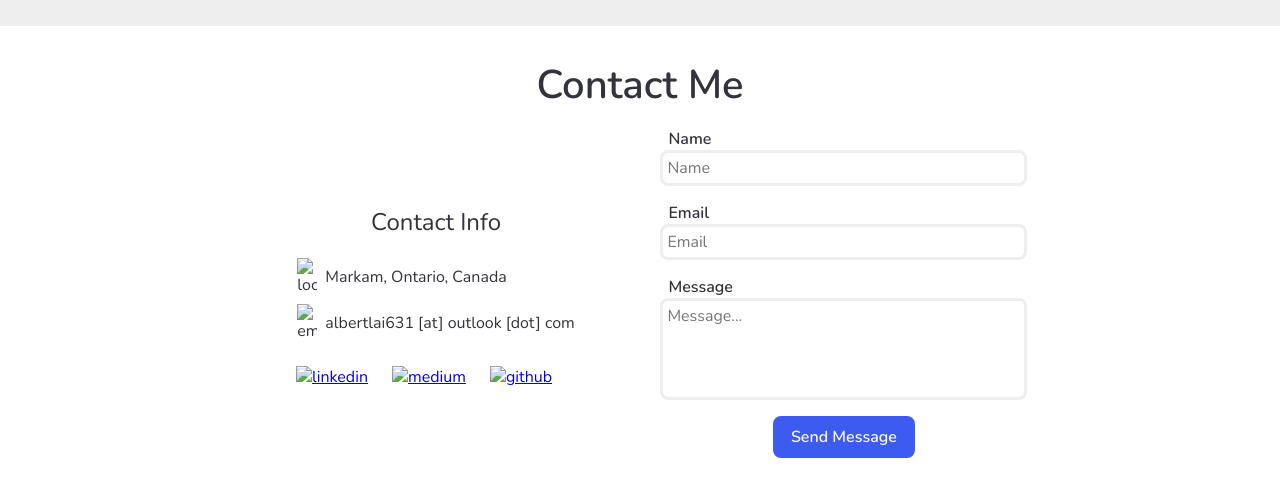
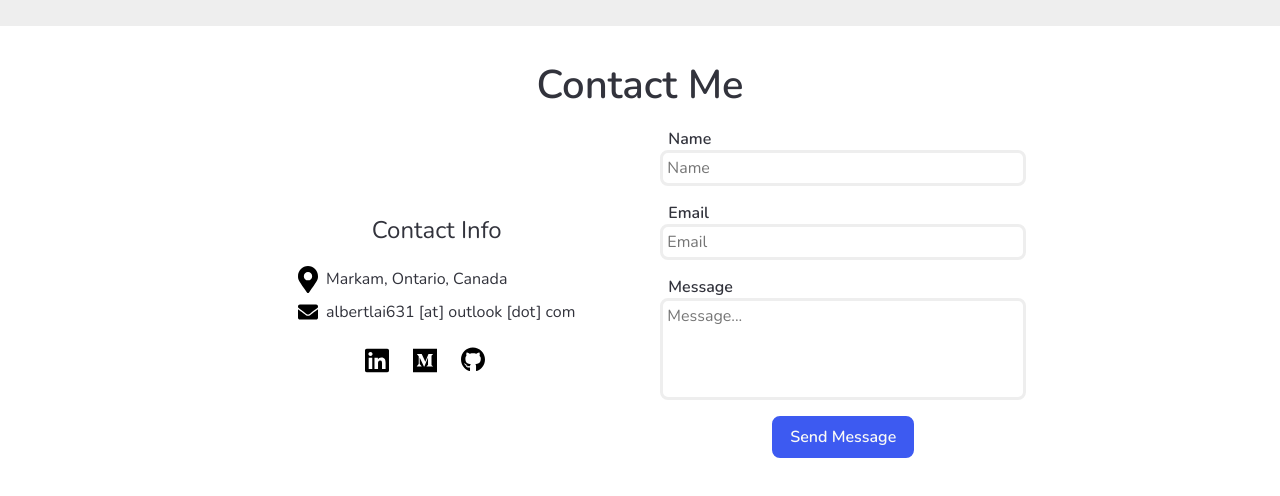
Before and after one commit to albertlai431/personal-site-v2, a plain HTML site: page index.html in a window 1280 px wide. Shown: the part 1536-2032 px from the top of the page. Drawn offline with nearby package versions, Linux system fonts and the light colour scheme.

Commit message:
fix: icon references in index.html

```diff
--- a/index.html
+++ b/index.html
@@ -21,7 +21,7 @@
         <nav class="menu">
             <a href="index.html" class="logo brand">AL</a>
             <input type="checkbox" id="menuToggle">
-            <label for="menuToggle" class="menu-icon"><img src="navbar.svg" alt="Navbar"></label>
+            <label for="menuToggle" class="menu-icon"><img src="assets/icons/navbar.svg" alt="Navbar"></label>
             <ul>
                 <li><a class="link nav-link active" href="index.html">HOME</a></li>
                 <li><a class="link nav-link" href="index.html">ABOUT</a></li>
@@ -107,16 +107,18 @@
             <div class="text">
                 <h3>Contact Info</h3>
                 <ul class="basic-contact-info">
-                    <li><img class="icon smaller" src="location.svg" alt="location">Markam, Ontario, Canada</li>
-                    <li><img class="icon smaller" src="email.svg" alt="email">albertlai631 [at] outlook [dot] com</li>
+                    <li><img class="icon smaller" src="assets/icons/location.svg" alt="location">Markam, Ontario, Canada
+                    </li>
+                    <li><img class="icon smaller" src="assets/icons/email.svg" alt="email">albertlai631 [at] outlook
+                        [dot] com</li>
                 </ul>
                 <ul class="socials">
                     <li><a href="https://www.linkedin.com/in/albert-lai-b90655171/" target="blank"><img class="icon"
-                                src="linkedin.svg" alt="linkedin"></a></li>
-                    <li><a href="https://medium.com/@albertlai631" target="blank"><img class="icon" src="medium.svg"
-                                alt="medium"></a></li>
-                    <li><a href="https://github.com/albertlai431" target="blank"><img class="icon" src="github.svg"
-                                alt="github"></a></li>
+                                src="assets/icons/linkedin.svg" alt="linkedin"></a></li>
+                    <li><a href="https://medium.com/@albertlai631" target="blank"><img class="icon"
+                                src="assets/icons/medium.svg" alt="medium"></a></li>
+                    <li><a href="https://github.com/albertlai431" target="blank"><img class="icon"
+                                src="assets/icons/github.svg" alt="github"></a></li>
                 </ul>
             </div>
 
```
